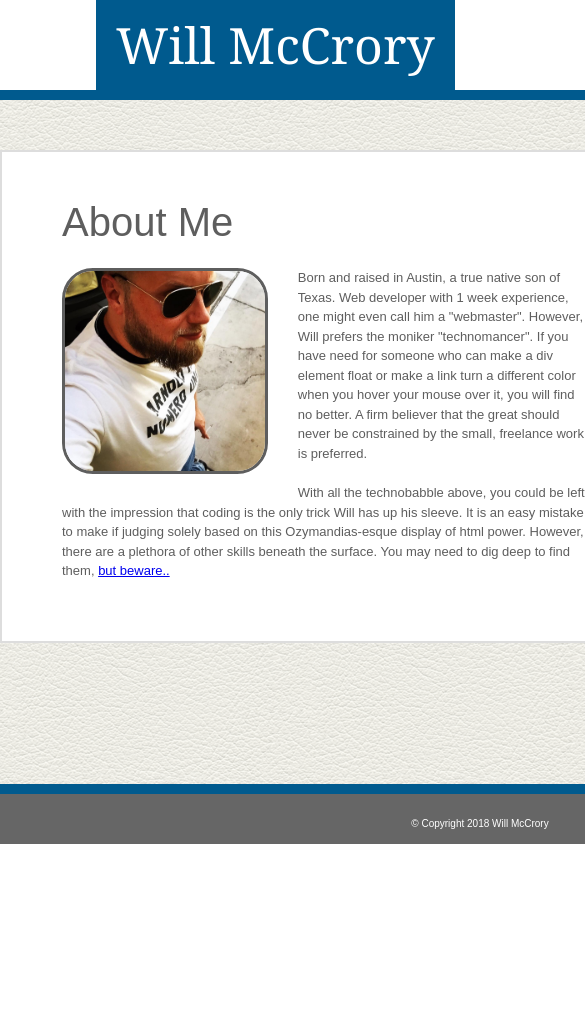
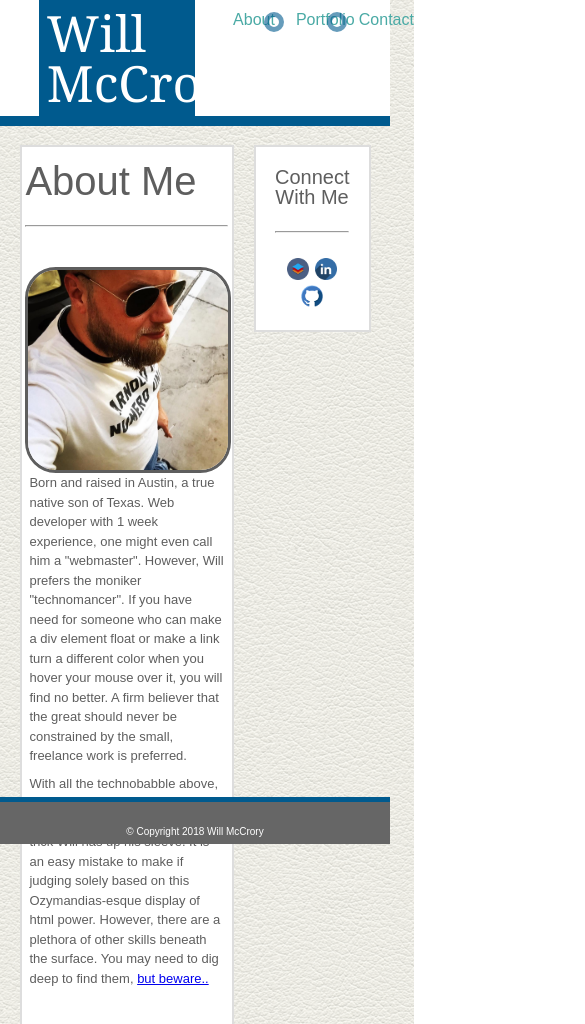
Before and after one commit to Wmccrory/responsivePortfolio, a plain HTML site: page index.html in a window 390 px wide. Shown: the top 1024 px of the page, 585 px wide, since content can reach past the window. Before the commit the page ends 844 px from the top, so only its background shows below. Drawn offline with Linux system fonts and the light colour scheme.

Commit message:
Made index responsive / updated image size / general css progress

```diff
--- a/assets/css/style.css
+++ b/assets/css/style.css
@@ -3,17 +3,16 @@ html {
 }
 
 header {
-	height: 90px;
-	width: 960px;
-	margin-bottom: 50px;
+	width: 100%;
+	margin-bottom: 5%;
 	background-color: #ffffff;
 	border-bottom: solid 10px #005a8e;
 }
 
 h1 {
-	float: left;
 	margin-left: 10%;
-	padding: 20px;
+	margin-right:50%;
+	padding: 2%;
 	font-family: "Georgia", Times, Times New Roman, sans-serif;
 	background-color: #005a8e;
 	color: #ffffff;
@@ -21,8 +20,8 @@ h1 {
 }
 
 h2 {
-	padding-left: 10px;
 	font-size: 40px;
+	margin-top: 5%;
 	color: #5e5e5e;
 }
 
@@ -31,14 +30,10 @@ h3 {
 	color: #5e5e5e;
 }
 
-nav {
-
-}
-
 body {
 	clear: both;
 	background: url("../../images/background.png");
-	width: 960px;
+	width: 100%;
 	margin:auto;
 }
 
@@ -53,9 +48,9 @@ section {
 footer {
 	clear: both;
 	background-color: #666666;
-	border-top: solid 10px #005a8e;
-	height: 50px;
-	width: 960px;
+	border-top: solid 5px #005a8e;
+	height: 5%;
+	width: 100%;
 	margin: auto;
 	position: fixed;
 	bottom: 0;
@@ -64,9 +59,9 @@ footer {
 .navbar {
 	float: right;
 	border-radius: 15%;
-	width: 50px;
-	padding: 25px;
-	margin: 10px;
+	width: 5%;
+	padding: 2%;
+	margin: 1%;
 	text-align: center;
 	text-decoration: none;
 	font-family: "Arial", "Helvetica Neue", Helvetica, sans-serif;
@@ -93,44 +88,46 @@ footer {
 	opacity: 0.6;
 	border: solid 5px #005a8e;
 	border-radius: 50%;
-	margin-top: 35px;
+	margin-top: 3%;
 }
 
 .content {
-	width: 650px;
-	padding: 50px;
+	width: 55%;
+	margin-left: 5%;
+	padding: 1%;
 }
 
 .content p {
-	padding: 10px;
+	padding: 2%;
 	line-height: 1.5;
 	font-size: 13px;
 	color: #5e5e5e;
 }
 
 .sidebar {
-	margin-left: 40px;
-	padding: 50px;
-	height: 200px;
-	width: 270px;
+	margin-left: 5%;
+	margin-right: 5%;
+	padding: 5%;
+	height: 10%;
+	width: 30%;
 	text-align: center;
 }
 
 .mediaIcon {
-	max-height: 50px;
-	max-width: 50px;
+	max-height: 30%;
+	max-width: 30%;
 	margin: 1px;
 }
 
 .mediaIcon:hover {
 	position: relative;
-	top: 5px;
+	top: 0.5em;
 }
 
 .gallery {
 	position: relative;
 	display: inline-block;
-	margin: 10px;
+	margin: 1%;
 }
 
 .gallery img {
@@ -169,8 +166,7 @@ footer {
 	float: left;
 	max-height: 200px;
 	max-width: 200px;
-	margin: 10px;
-	margin-right: 30px;
+	margin-right: 3%;
 	border: solid 3px #5e5e5e;
 	border-radius: 15%;
 }
@@ -179,7 +175,7 @@ footer {
 	position: relative;
 	top: 50px;
 	left: 15px;
-	padding-bottom: 400px;
+	padding-bottom: 50%;
 }
 
 #spacer {
@@ -218,3 +214,13 @@ input[type=submit] {
 	text-align: center;
 	padding: 25px;
 }
+
+/* --MEDIA QUERIES --*/
+
+@media only screen and (max-width:980px) {
+
+@media only screen and (max-width:768px) {
+
+@media only screen and (max-width:640px) {
+
+}
--- a/index.html
+++ b/index.html
@@ -3,6 +3,7 @@
 
 <head>
 	<meta charset="UTF-8">
+	<meta name="viewport" content="width=device-width, initial-scale=1">
 	<title>My Starting Portfolio</title>
 	<link rel="icon" href="images/favicon.png">
 	<link rel="stylesheet" type="text/css" href="assets/css/reset.css">
@@ -10,9 +11,6 @@
 </head>
 
 <body>
-	<header>
-		<h1>Will McCrory</h1>
-
 	<nav>
 		<a class="navbar" href="contact.html">Contact</a>
 			<div class="seperator"></div>
@@ -21,16 +19,20 @@
 		<a class="navbar" href="index.html">About</a>
 	</nav>
 
+	<header>
+		<h1>Will McCrory</h1>
 	</header>
 
 	<section class="content">
 		<h2>About Me</h2>
-		<br>
+		<br><hr><br><br>
 
 		<img id="profilePic" src="images/profile.jpg" alt="Profile picture" />
 		<p>Born and raised in Austin, a true native son of Texas. Web developer with 1 week experience, one might even call him a "webmaster". However, Will prefers the moniker "technomancer". If you have need for someone who can make a div element float or make a link turn a different color when you hover your mouse over it, you will find no better. A firm believer that the great should never be constrained by the small, freelance work is preferred.</p>
 
 		<p>With all the technobabble above, you could be left with the impression that coding is the only trick Will has up his sleeve. It is an easy mistake to make if judging solely based on this Ozymandias-esque display of html power. However, there are a plethora of other skills beneath the surface. You may need to dig deep to find them, <a href="https://i.pinimg.com/736x/b6/98/e8/b698e8aede308208579ec7cda91b1836--dankest-memes-dog-memes.jpg">but beware..</a></p>
+
+		<br><br><br>
 	</section>
 
 	<section class="sidebar">
```
Also changed, not shown: contact.html (+3 -3 lines), portfolio.html (+3 -3 lines), images/galleryA.jpg, images/galleryB.jpg, images/galleryD.jpg, images/galleryE.jpg, images/galleryF.jpg. Lines whose indentation alone changed are shown as unchanged.
